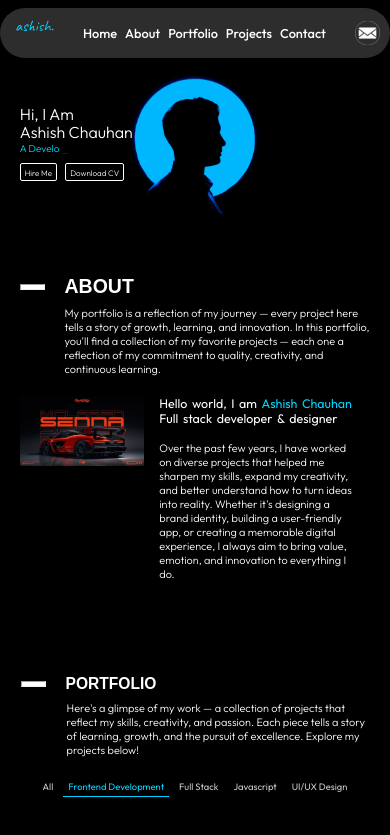
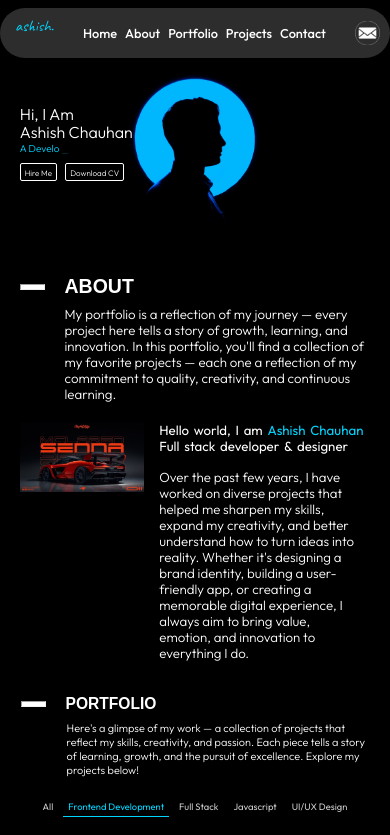
Before and after one commit to AshishChauhan5848/My-portfolio, a React (Vite) app: page / in a window 390 px wide. Shown: the top 835 px of the page. Built offline with nearby package versions, Linux system fonts and the light colour scheme.

Commit message:
Fix: case-sensitive import for Cards.css

```diff
--- a/src/components/About/About.css
+++ b/src/components/About/About.css
@@ -63,7 +63,7 @@
 
 @media (max-width: 480px) {
   .About {
-    height: 380px;
+    height: 400px;
     width: 100vw;
   }
 
@@ -83,7 +83,7 @@
   }
 
   .about-content-p {
-    font-size: 2.8vw;
+    font-size: 3.4vw;
     margin-top: 8px;
     margin-left: 45px;
     font-weight: 100;
@@ -94,11 +94,11 @@
   }
 
   .img-details h3 {
-    font-size: 3.2vw;
+    font-size: 3.4vw;
   }
 
   .details-h-p p {
-    font-size: 2.8vw;
+    font-size: 3.4vw;
   }
 }
 
```
